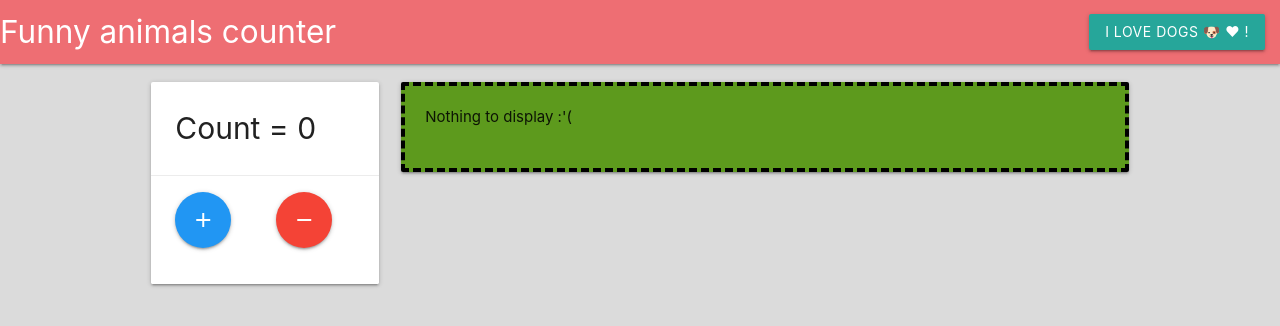
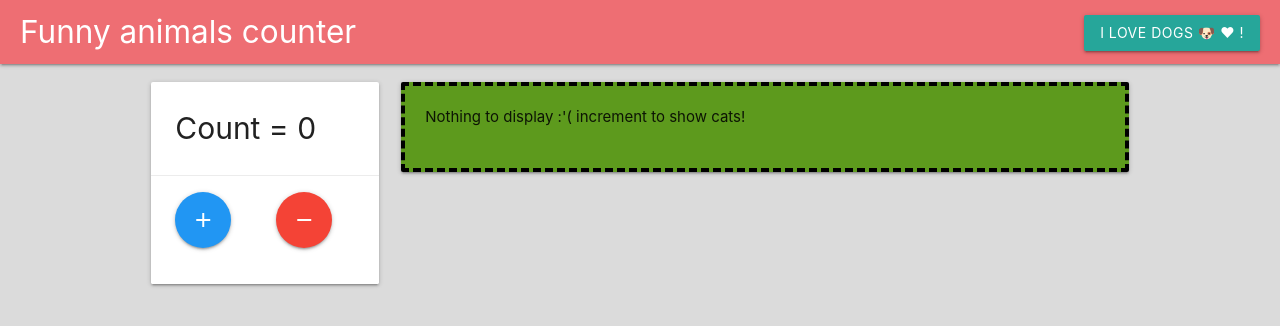
Before and after one commit to rtorond/react-context-redux-demo, a React (Create React App) app: page / in a window 1280 px wide. Shown: the top 326 px of the page. Built offline with nearby package versions, Linux system fonts and the light colour scheme.

Commit message:
fix warnings

```diff
--- a/public/styles.css
+++ b/public/styles.css
@@ -9,6 +9,10 @@ body {
 .main-content {
     margin: 10px auto;
     max-width: 1000px;
+}
+
+.nav-wrapper {
+    padding: 0 20px;
 }
 
 .animals-container {
--- a/src/animals/Animals.js
+++ b/src/animals/Animals.js
@@ -6,10 +6,10 @@ export const Animals = ({count, preference }) => (
         <div className="row">
             {count > 0 ? (
                 [...Array(count)].map((_, number) => (
-                    <Animal number={number} preference={preference} />
+                    <Animal key={number} number={number} preference={preference} />
                 ))
             ): (
-                <div className="col">Nothing to display :'(</div>
+                <div className="col">Nothing to display :'( increment to show {preference}!</div>
             )}
         </div>
     </div>
--- a/src/appbar/Appbar.js
+++ b/src/appbar/Appbar.js
@@ -4,20 +4,20 @@ import {DOGS} from "../App";
 export const Appbar = ({preference, togglePreference}) => (
     <nav>
         <div className="nav-wrapper">
-            <a href="#" className="brand-logo">Funny animals counter</a>
+            <span className="brand-logo">Funny animals counter</span>
             <ul className="right">
                 {
                     preference === DOGS ? (
                         <li>
-                            <a className="waves-effect waves-light btn" onClick={togglePreference}>
-                                I love Cats 🐱 ❤!
-                            </a>
+                            <button className="waves-effect waves-light btn" onClick={togglePreference}>
+                                I love Cats <span role="img" aria-label="cat">🐱</span> ❤ !
+                            </button>
                         </li>
                     ) : (
                         <li>
-                            <a className="waves-effect waves-light btn" onClick={togglePreference}>
-                                I love Dogs 🐶 ❤ !
-                            </a>
+                            <button className="waves-effect waves-light btn" onClick={togglePreference}>
+                                I love Dogs <span role="img" aria-label="dog">🐶</span> ❤ !
+                            </button>
                         </li>
                     )
                 }
```
